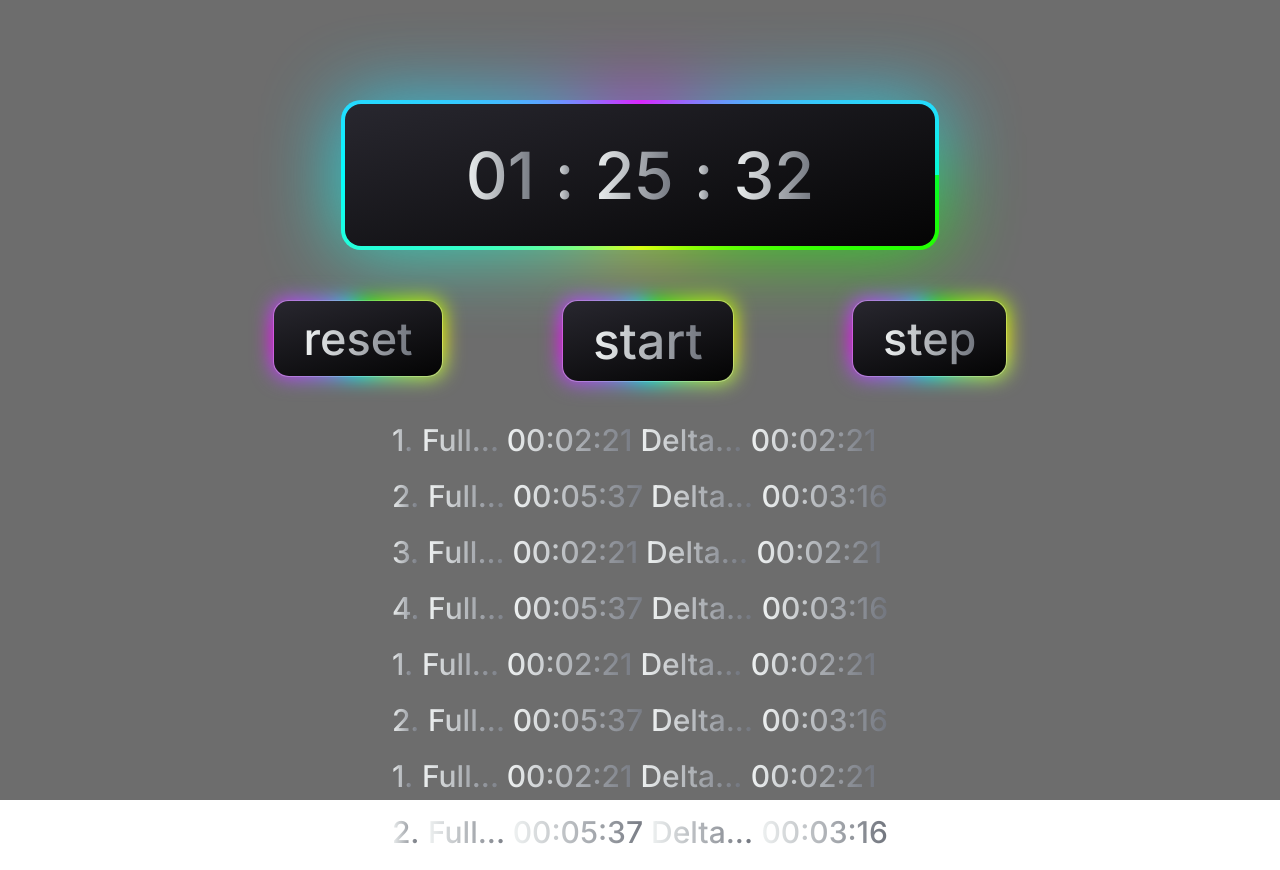
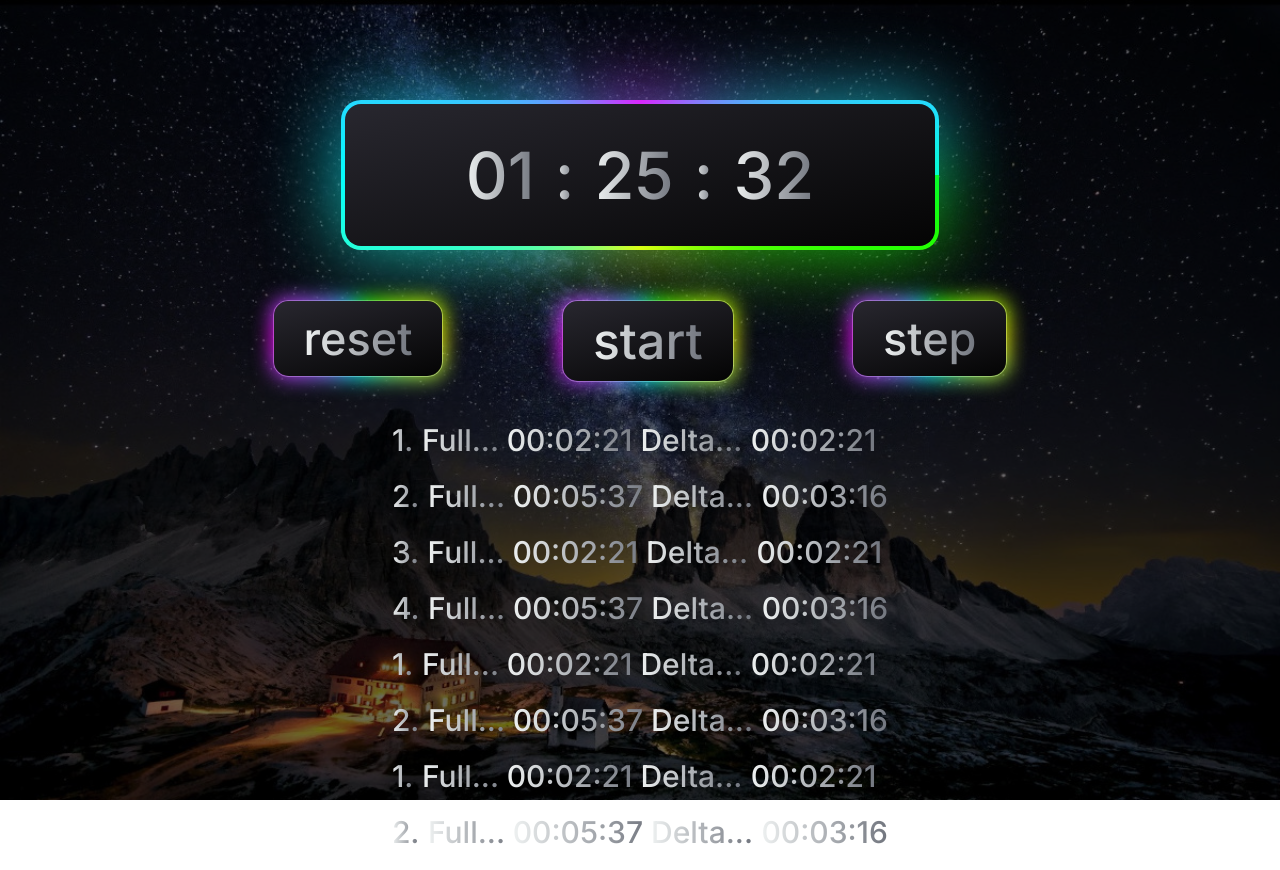
Before and after one commit to konsin1988/timer-js, a website: page index.html in a window 1280 px wide. Drawn offline with Linux system fonts and the light colour scheme; the site is published under a folder, as on GitHub Pages, so addresses that start at the root find nothing; files whose address does not match are found by name.

Commit message:
Remove some bugs

```diff
--- a/css/main.css
+++ b/css/main.css
@@ -17,7 +17,7 @@ section {
 section::before {
   content: "";
   inset: 0;
-  background: url("/img/mountains_1.jpg");
+  background-image: url("./img/mountains_1.jpg");
   position: fixed;
 
   background-size: cover;
```
